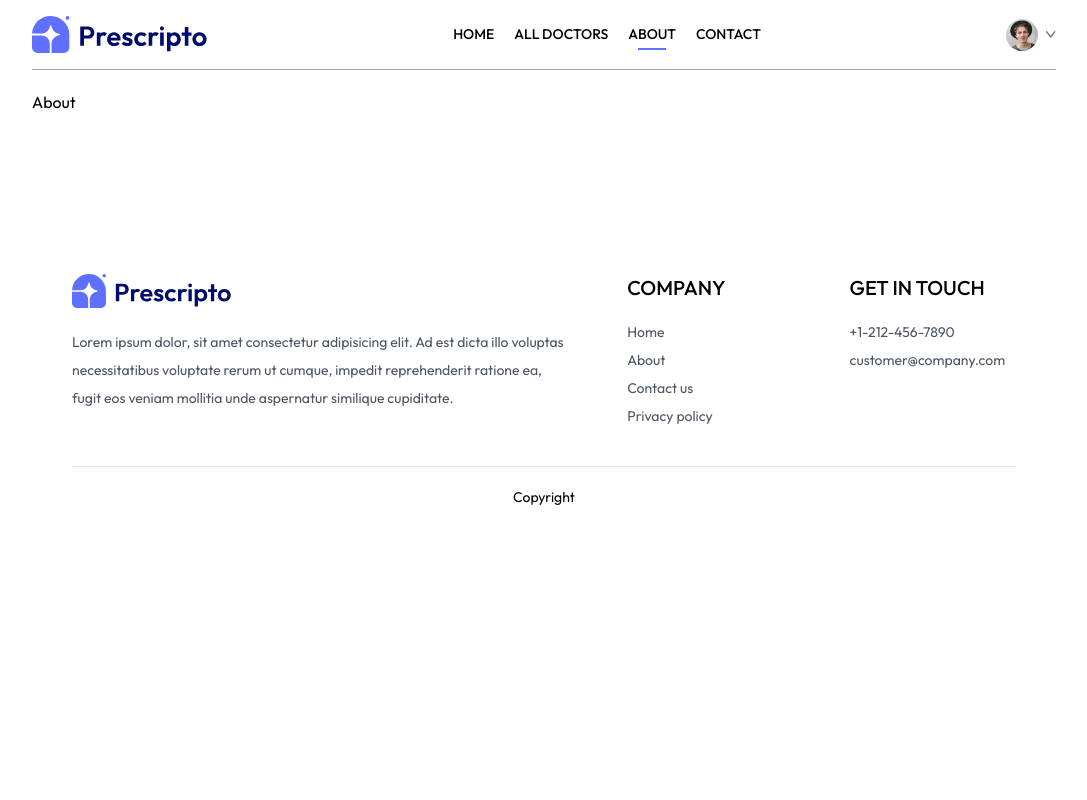
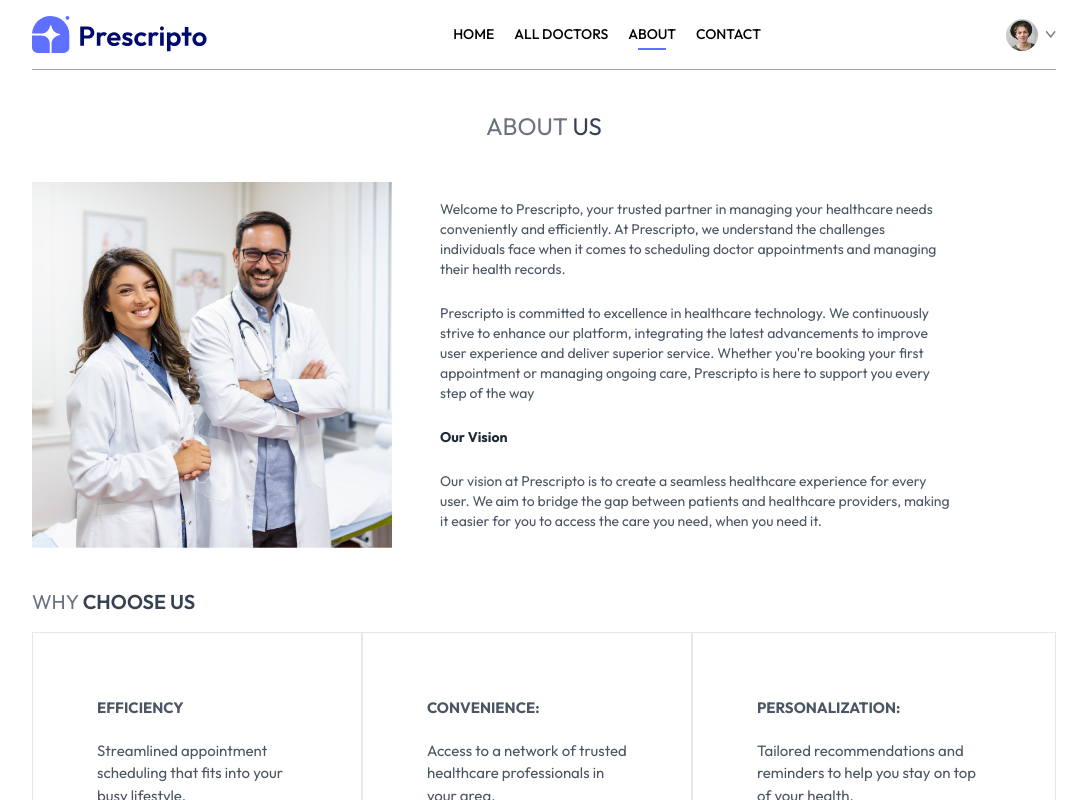
Before and after one commit to PhoebeHuHu/doctor-appointment-web, a React (Vite) app in the folder frontend/: page /about in a window 1280 px wide. Shown: the top 800 px of the page, without its empty margins (96-1183 px from the left). Built offline with nearby package versions, Linux system fonts and the light colour scheme.

Commit message:
fontend: about page

```diff
--- a/frontend/src/pages/About.jsx
+++ b/frontend/src/pages/About.jsx
@@ -1,8 +1,50 @@
 import React from 'react'
+import { assets } from '../assets/assets'
 
 const About = () => {
+  const WHYCHOOSETBL = [
+    {
+      title:'EFFICIENCY',
+      content:'Streamlined appointment scheduling that fits into your busy lifestyle.'
+    },
+    {
+      title:'CONVENIENCE:',
+      content:'Access to a network of trusted healthcare professionals in your area.'
+    },
+    {
+      title:'PERSONALIZATION:',
+      content:'Tailored recommendations and reminders to help you stay on top of your health.'
+    },
+  ]
   return (
-    <div>About</div>
+    <div>
+      {/* title */}
+      <div className='text-center text-2xl my-10 text-gray-500'>
+        <p>ABOUT <span className='text-gray-700'>US</span></p>
+      </div>
+      {/* about */}
+      <div className='flex my-10 flex-col md:flex-row gap-12'>
+        <img src={assets.about_image} alt="about" className='w-full md:max-w-[360px]' />
+        <div className='flex flex-col justify-center gap-6 md:w-1/2 text-sm text-gray-600'>
+          <p>Welcome to Prescripto, your trusted partner in managing your healthcare needs conveniently and efficiently. At Prescripto, we understand the challenges individuals face when it comes to scheduling doctor appointments and managing their health records.</p>
+          <p>Prescripto is committed to excellence in healthcare technology. We continuously strive to enhance our platform, integrating the latest advancements to improve user experience and deliver superior service. Whether you're booking your first appointment or managing ongoing care, Prescripto is here to support you every step of the way</p>
+          <b className='text-gray-800'>Our Vision</b>
+          <p>Our vision at Prescripto is to create a seamless healthcare experience for every user. We aim to bridge the gap between patients and healthcare providers, making it easier for you to access the care you need, when you need it.</p>
+        </div>
+      </div>
+      {/* why choose */}
+      <div className='text-xl my-4 text-gray-500'>
+        <p>WHY <span className='text-gray-700 font-semibold'>CHOOSE US</span></p>
+      </div>
+      <div className='flex flex-col md:flex-row mb-20'>
+        {WHYCHOOSETBL.map((item,index)=>(
+          <div key={index} className='border px-10 md:px-16 py-8 sm:py-16 flex flex-col gap-5 text-[15px] hover:bg-primary hover:text-white transition-all duration-300 text-gray-600 cursor-pointer'>
+            <b>{item.title}</b>
+            <p>{item.content}</p>
+          </div>
+        ))}
+      </div>
+    </div>
   )
 }
 
```
